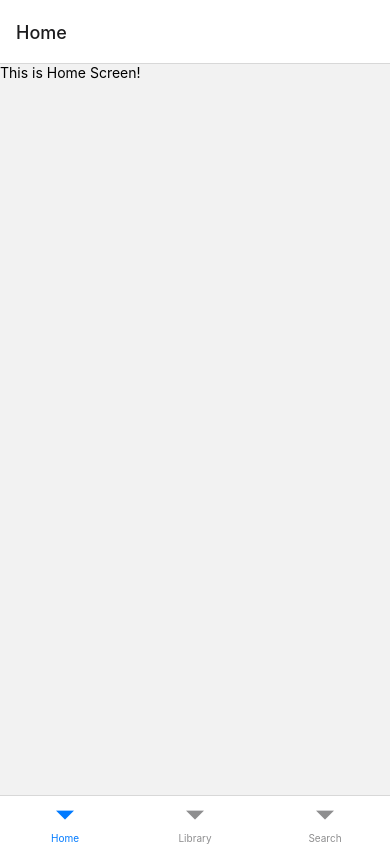
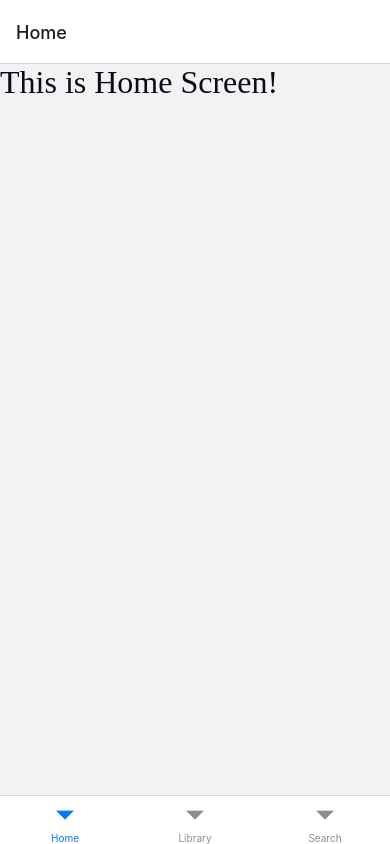
Before and after one commit to Ochirsaikhan/Project-M, a React Native app: screen /Home in a window 390 px wide. Built offline with nearby package versions, Linux system fonts and the light colour scheme.

Commit message:
Experiment

```diff
--- a/src/scenes/home/HomeScreen.js
+++ b/src/scenes/home/HomeScreen.js
@@ -1,10 +1,18 @@
 import React from 'react';
 import {View, Text} from 'react-native';
+import {Typography, Colors} from '../../styles/index';
 
 const HomeScreen = () => {
   return (
     <View>
-      <Text>This is Home Screen!</Text>
+      <Text
+        style={{
+          fontFamily: Typography.FONT_FAMILY_EXTRA_BOLD,
+          fontSize: 32,
+          color: Colors.XIKETIC,
+        }}>
+        This is Home Screen!
+      </Text>
     </View>
   );
 };
--- a/src/scenes/library/LibraryScreen.js
+++ b/src/scenes/library/LibraryScreen.js
@@ -4,7 +4,7 @@ import {View, Text} from 'react-native';
 const LibraryScreen = () => {
   return (
     <View>
-      <Text>This is Library Screen!</Text>
+      <Text style={{fontSize: 32}}>This is Library Screen!</Text>
     </View>
   );
 };
```
